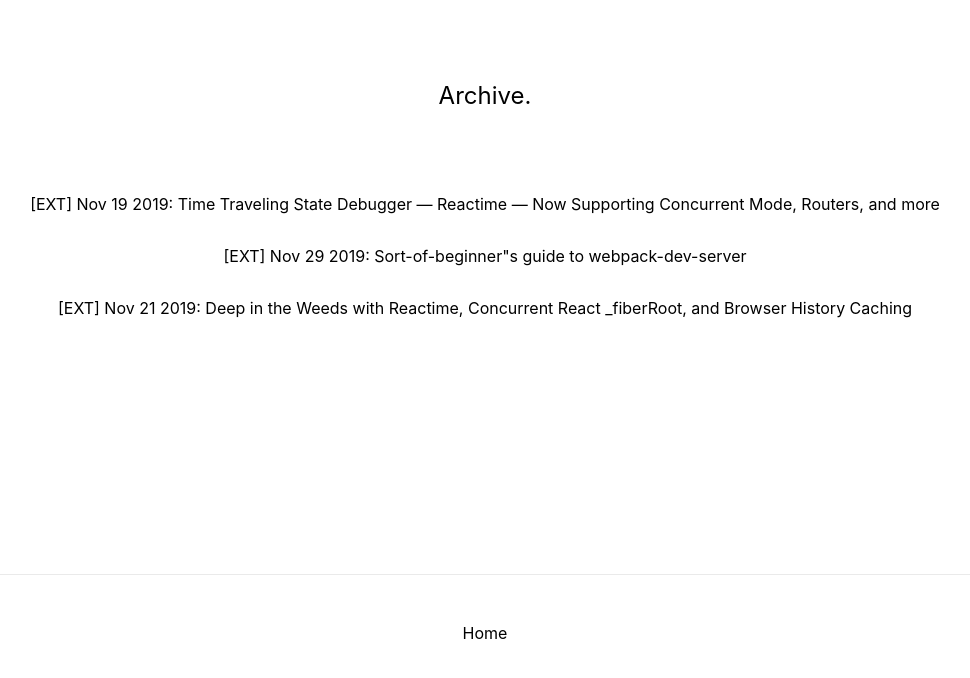
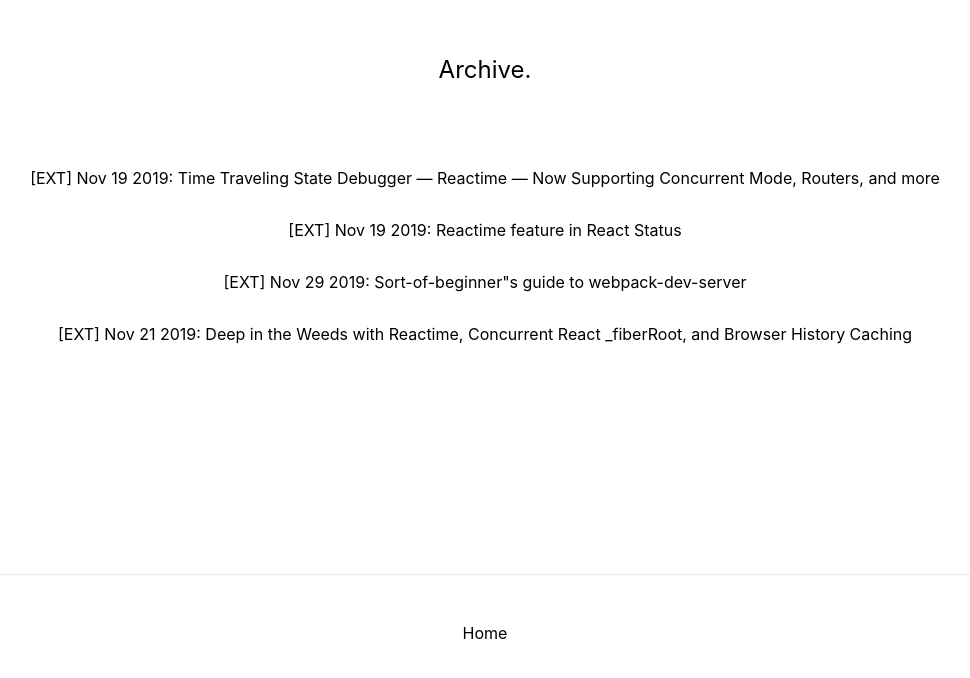
Before and after one commit to chriswillsflannery/chriswillsflannery, a Next.js app: page /archive in a window 1280 px wide. Shown: the part 226-904 px from the top of the page, without its empty margins (155-1125 px from the left). Built offline with nearby package versions, Linux system fonts and the light colour scheme.

Commit message:
react status

```diff
--- a/pages/archive.tsx
+++ b/pages/archive.tsx
@@ -22,6 +22,10 @@
         </p>
 
         <p>
+          <a href="https://react.statuscode.com/issues/165">[EXT] Nov 19 2019: Reactime feature in React Status</a>
+        </p>
+
+        <p>
           <a href="https://medium.com/itnext/sort-of-beginners-guide-to-webpack-dev-server-98f8843b1bc1">[EXT] Nov 29 2019: Sort-of-beginner&quot;s guide to webpack-dev-server</a>
         </p>
 
```
